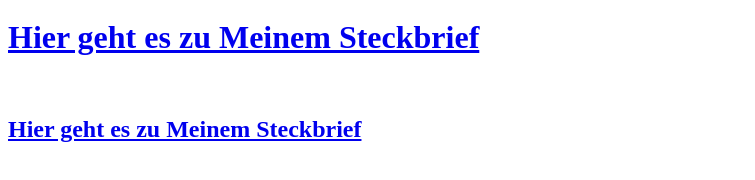
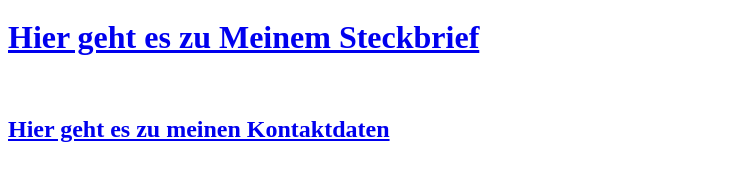
Before and after one commit to ermirdoroci/GiS_WiSe_20-21, a plain HTML site: page portfolio.html in a window 1280 px wide. Shown: the part 288-468 px from the top of the page, without its empty margins (0-755 px from the left). Drawn offline with Linux system fonts and the light colour scheme.

Commit message:
Update portfolio.html

```diff
--- a/portfolio.html
+++ b/portfolio.html
@@ -10,7 +10,7 @@
   <br>
 
     <h1>  <a target= "_blank" href="https://ermirdoroci.github.io/GiS_WiSe_20-21/Steckbrief_Ermir_Doroci.html" rel="noopener">Hier geht es zu Meinem Steckbrief</a> </h1> <br>
-    <h2>    <a target= "_blank" href="https://ermirdoroci.github.io/GiS_WiSe_20-21/Kontakt.html">Hier geht es zu Meinem Steckbrief</a> </h2> <br>
+    <h2>    <a target= "_blank" href="https://ermirdoroci.github.io/GiS_WiSe_20-21/Kontakt.html">Hier geht es zu meinen Kontaktdaten</a> </h2> <br>
 
     </p>
   </body>
```
